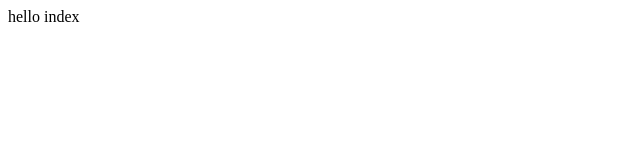
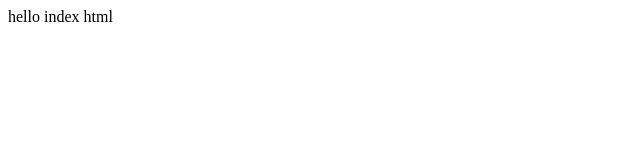
Before and after one commit to MehrdadJannesar/test_website, a plain HTML site: page index.html in a window 1280 px wide. Shown: the full height of the page, 0-640 px from the left. Drawn offline with Linux system fonts and the light colour scheme.

Commit message:
editing index html

```diff
--- a/index.html
+++ b/index.html
@@ -1,5 +1,5 @@
 <html>
 <body>
-hello index
+hello index html
 </body>
 </html>
```
